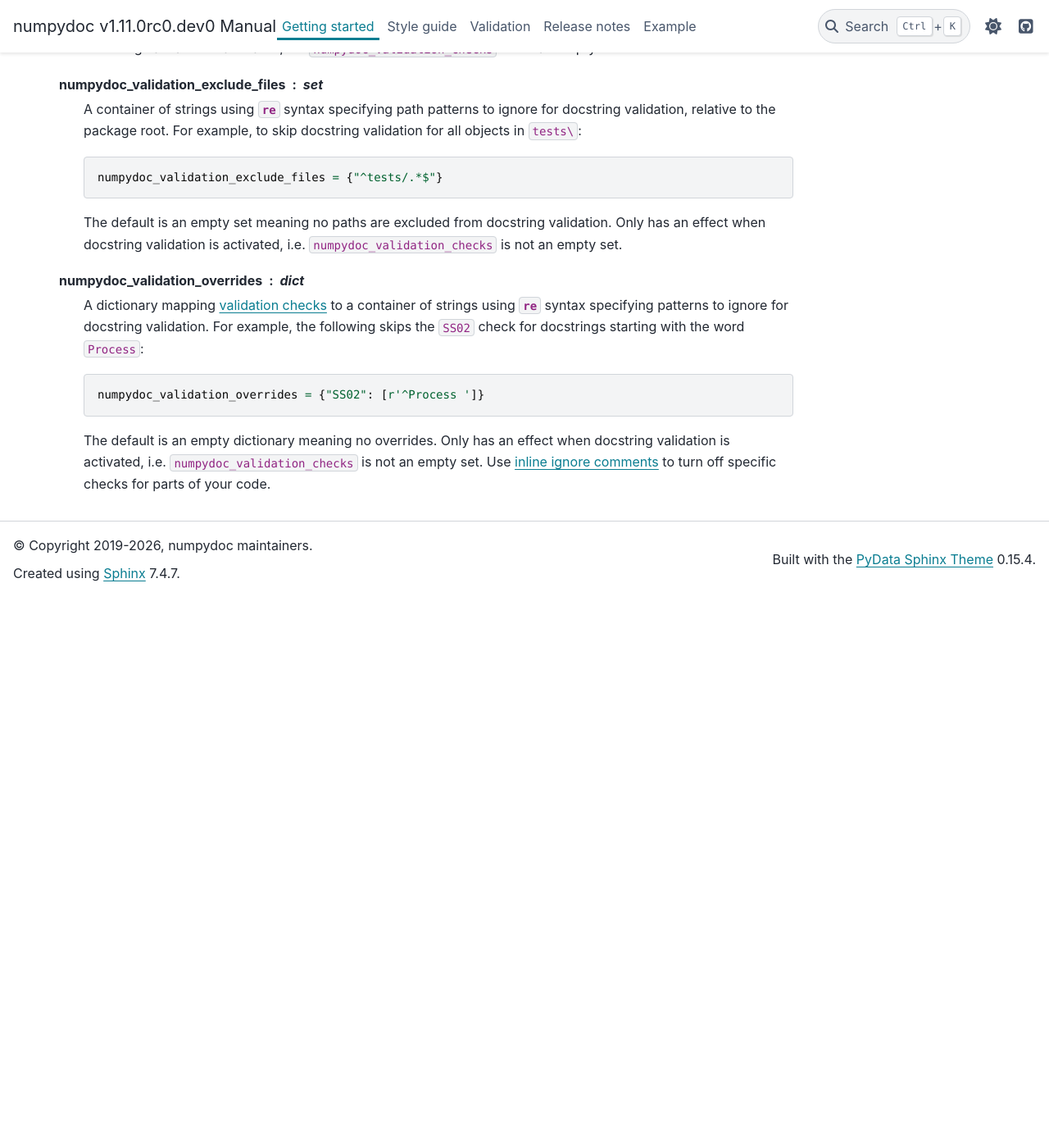
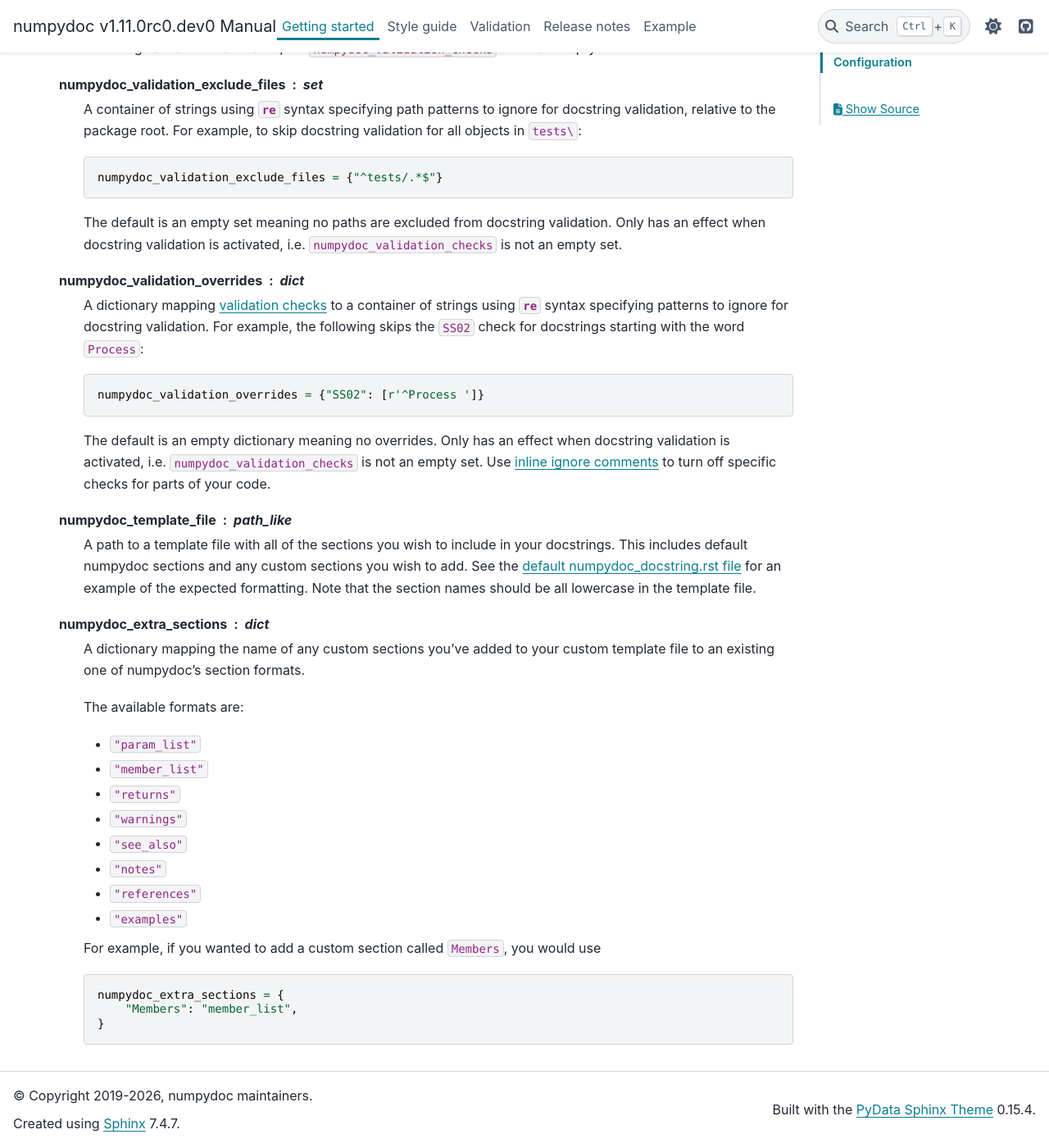
Before and after one commit to numpy/numpydoc, a Sphinx documentation site: the page built from doc/install.rst, in a window 1280 px wide and 1400 px high, scrolled down 3022 px. Shown: the whole window at 82% size. Built offline with Sphinx 7.4.7 and the PyData theme 0.15.4, drawn with Linux system fonts in a browser that asks for light colours; formulas are drawn with MathJax 3; before the commit the page ends 3751 px from its top, so only the background shows below that.

Commit message:
Update documentation, fix custom sections with whitespace in them not rendering

```diff
--- a/doc/install.rst
+++ b/doc/install.rst
@@ -165,3 +165,34 @@
     ``numpydoc_validation_checks`` is not an empty set. Use
     :ref:`inline ignore comments <inline_ignore_comments>` to turn off
     specific checks for parts of your code.
+numpydoc_template_file : path_like
+    A path to a template file with all of the sections you wish to include
+    in your docstrings. This includes default numpydoc sections and any
+    custom sections you wish to add.
+    See the `default numpydoc_docstring.rst file <https://github.com/numpy/numpydoc/blob/main/numpydoc/templates/numpydoc_docstring.rst?plain=1>`_
+    for an example of the expected formatting. Note that the section names
+    should be all lowercase in the template file.
+numpydoc_extra_sections : dict
+    A dictionary mapping the name of any custom sections you've added to
+    your custom template file to an existing one of numpydoc's section
+    formats.
+
+    The available formats are:
+
+    - ``"param_list"``
+    - ``"member_list"``
+    - ``"returns"``
+    - ``"warnings"``
+    - ``"see_also"``
+    - ``"notes"``
+    - ``"references"``
+    - ``"examples"``
+
+    For example, if you wanted to add a custom section called ``Members``,
+    you would use
+
+    .. code-block:: python
+
+        numpydoc_extra_sections = {
+            "Members": "member_list",
+        }
```
Also changed, not shown: doc/format.rst (+37 -0 lines), 1 other file.
